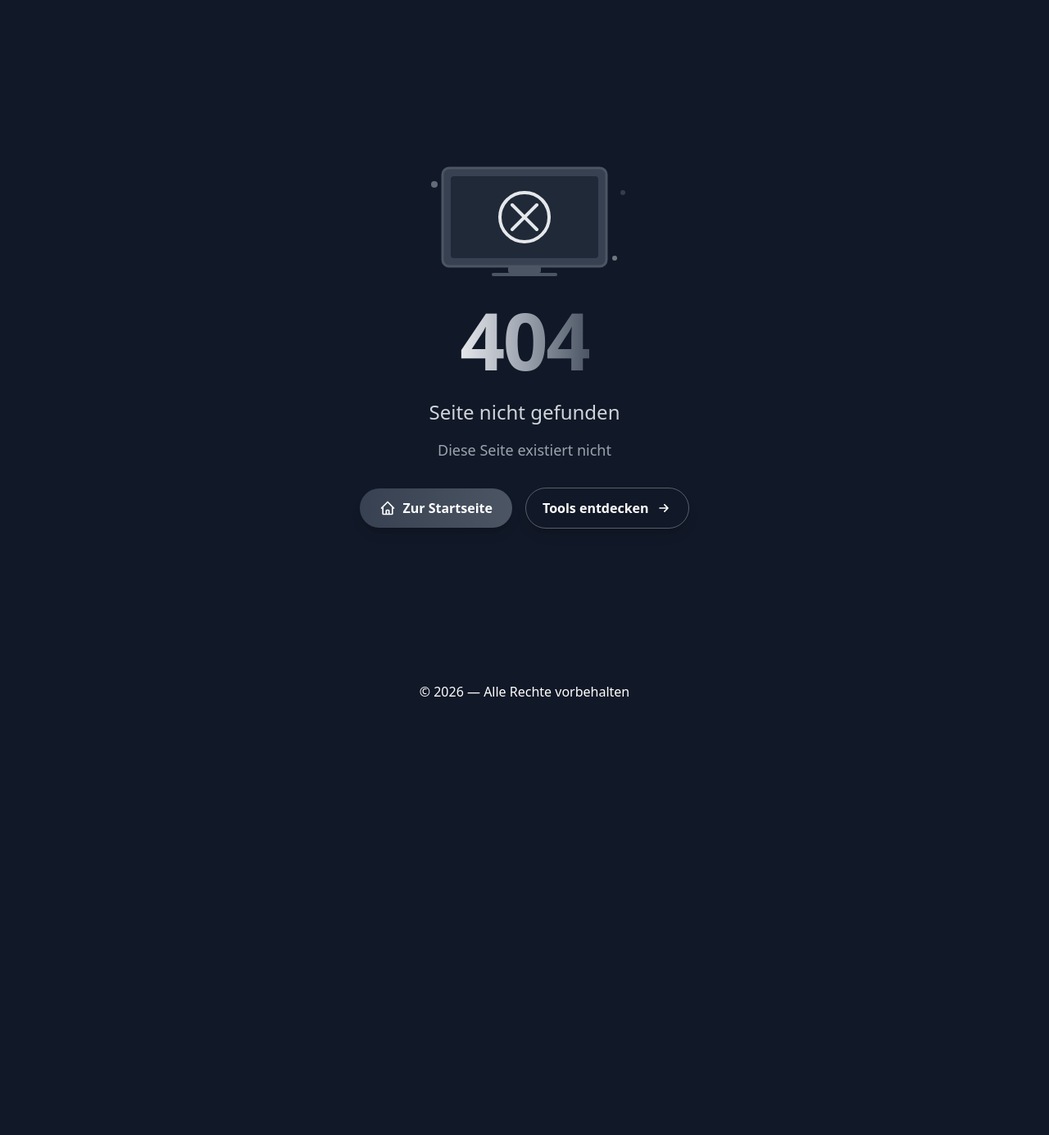
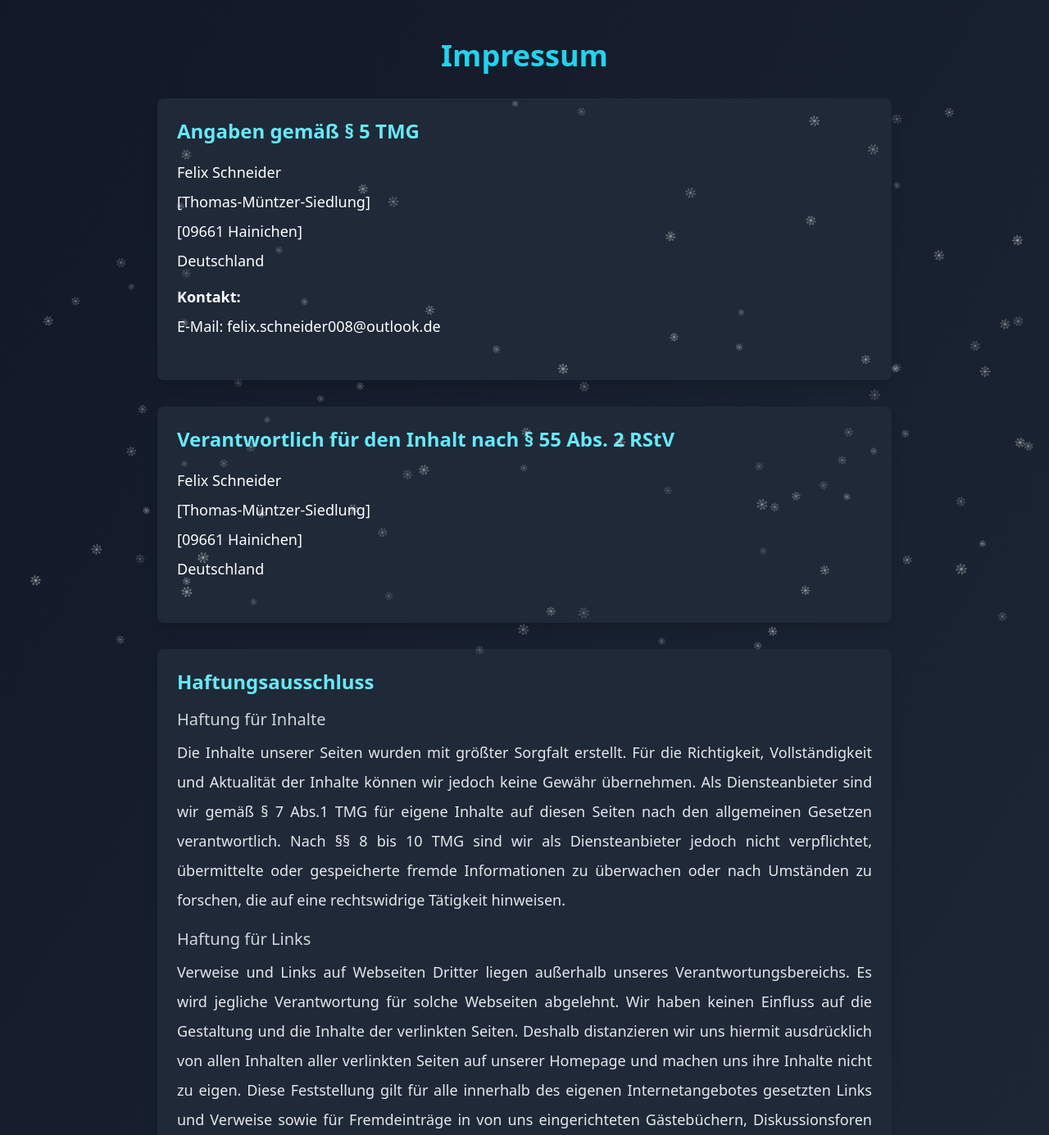
Before and after one commit to zfelyx/zfelyx.de, a React (Vite) app: page /impressum in a window 1280 px wide. Before the commit this address had no page. Shown: the top 1385 px of the page at 82% size. Before the commit the page ends 888 px from the top, so only its background shows below. Built offline with nearby package versions, Linux system fonts and the light colour scheme.

Commit message:
feat: Implement routing with React Router and add Impressum page

```diff
--- a/package.json
+++ b/package.json
@@ -15,7 +15,8 @@
     "i18next-browser-languagedetector": "^8.2.0",
     "react": "^18.2.0",
     "react-dom": "^18.2.0",
-    "react-i18next": "^16.5.1"
+    "react-i18next": "^16.5.1",
+    "react-router-dom": "^7.13.0"
   },
   "devDependencies": {
     "@types/node": "^25.0.3",
--- a/src/App.tsx
+++ b/src/App.tsx
@@ -1,11 +1,16 @@
+import { Routes, Route } from 'react-router-dom'
 import Footer from './components/Footer'
 import Social from './components/Social'
 import Experience from './components/Experience'
 import Snowfall from './components/Snowfall'
+import Impressum from './pages/Impressum'
 
 function App() {
   return (
     <div className="min-h-screen bg-gray-900 text-white">
+      <Routes>
+        <Route path="/" element={
+          <>
             <Snowfall />
             {/* Hero Section */}
             <section className="relative overflow-hidden">
@@ -90,6 +95,10 @@ function App() {
               </div>
             </section>
             <Footer />
+          </>
+        } />
+        <Route path="/impressum" element={<Impressum />} />
+      </Routes>
     </div>
   )
 }
--- a/src/components/Footer.tsx
+++ b/src/components/Footer.tsx
@@ -1,10 +1,15 @@
+import { Link } from 'react-router-dom'
+
 export default function Footer() {
   return (
     <footer className="bg-background text-white py-8 px-4 text-center w-full">
       <div className="flex flex-col items-center">
-        <p>
+        <p className="mb-4">
             © {new Date().getFullYear()} — Alle Rechte vorbehalten
         </p>
+        <Link to="/impressum" className="text-gray-400 hover:text-white transition-colors">
+          Impressum & Datenschutz
+        </Link>
       </div>
     </footer>
   )
--- a/src/main.tsx
+++ b/src/main.tsx
@@ -1,23 +1,15 @@
 import React from 'react'
 import ReactDOM from 'react-dom/client'
+import { BrowserRouter } from 'react-router-dom'
 import App from './App.tsx'
 import './index.css'
-import NotFound from './components/NotFound'
 
 const root = ReactDOM.createRoot(document.getElementById('root')!)
 
-const pathname = typeof window !== 'undefined' ? window.location.pathname : '/'
-
-if (pathname === '/' || pathname === '/index.html') {
-    root.render(
-        <React.StrictMode>
+root.render(
+    <React.StrictMode>
+        <BrowserRouter>
             <App />
-        </React.StrictMode>,
-    )
-} else {
-    root.render(
-        <React.StrictMode>
-            <NotFound />
-        </React.StrictMode>,
-    )
-}
+        </BrowserRouter>
+    </React.StrictMode>,
+)
--- /dev/null
+++ b/src/pages/Impressum.tsx
@@ -0,0 +1,76 @@
+import { Link } from 'react-router-dom'
+import Snowfall from '../components/Snowfall'
+
+
+export default function Impressum() {
+  return (
+    <div className="min-h-screen bg-gradient-to-br from-gray-900 to-gray-800 text-white py-12 px-4">
+      <div className="max-w-4xl mx-auto">
+        <h1 className="text-4xl font-bold mb-8 text-center text-cyan-400">Impressum</h1>
+
+        <div className="bg-gray-800 rounded-lg shadow-lg p-6 mb-8">
+            <Snowfall />
+          <section className="mb-6">
+            <h2 className="text-2xl font-semibold mb-4 text-cyan-300">Angaben gemäß § 5 TMG</h2>
+            <p className="mb-2 leading-loose text-lg text-justify">
+              Felix Schneider<br />
+              [Thomas-Müntzer-Siedlung]<br />
+              [09661 Hainichen]<br />
+              Deutschland
+            </p>
+            <p className="mb-2 leading-loose text-lg text-justify">
+              <strong>Kontakt:</strong><br />
+              E-Mail: felix.schneider008@outlook.de
+            </p>
+          </section>
+        </div>
+
+        <div className="bg-gray-800 rounded-lg shadow-lg p-6 mb-8">
+          <section className="mb-6">
+            <h2 className="text-2xl font-semibold mb-4 text-cyan-300">Verantwortlich für den Inhalt nach § 55 Abs. 2 RStV</h2>
+            <p className="leading-loose text-lg text-justify">
+              Felix Schneider<br />
+              [Thomas-Müntzer-Siedlung]<br />
+              [09661 Hainichen]<br />
+              Deutschland
+            </p>
+          </section>
+        </div>
+
+        <div className="bg-gray-800 rounded-lg shadow-lg p-6 mb-8">
+          <section className="mb-6">
+            <h2 className="text-2xl font-semibold mb-4 text-cyan-300">Haftungsausschluss</h2>
+            <h3 className="text-xl font-medium mb-2 text-gray-300">Haftung für Inhalte</h3>
+            <p className="mb-4 leading-loose text-lg text-justify text-gray-200">
+              Die Inhalte unserer Seiten wurden mit größter Sorgfalt erstellt. Für die Richtigkeit, Vollständigkeit und Aktualität der Inhalte können wir jedoch keine Gewähr übernehmen. Als Diensteanbieter sind wir gemäß § 7 Abs.1 TMG für eigene Inhalte auf diesen Seiten nach den allgemeinen Gesetzen verantwortlich. Nach §§ 8 bis 10 TMG sind wir als Diensteanbieter jedoch nicht verpflichtet, übermittelte oder gespeicherte fremde Informationen zu überwachen oder nach Umständen zu forschen, die auf eine rechtswidrige Tätigkeit hinweisen.
+            </p>
+            <h3 className="text-xl font-medium mb-2 text-gray-300">Haftung für Links</h3>
+            <p className="mb-4 leading-loose text-lg text-justify text-gray-200">
+              Verweise und Links auf Webseiten Dritter liegen außerhalb unseres Verantwortungsbereichs. Es wird jegliche Verantwortung für solche Webseiten abgelehnt. Wir haben keinen Einfluss auf die Gestaltung und die Inhalte der verlinkten Seiten. Deshalb distanzieren wir uns hiermit ausdrücklich von allen Inhalten aller verlinkten Seiten auf unserer Homepage und machen uns ihre Inhalte nicht zu eigen. Diese Feststellung gilt für alle innerhalb des eigenen Internetangebotes gesetzten Links und Verweise sowie für Fremdeinträge in von uns eingerichteten Gästebüchern, Diskussionsforen und Mailinglisten.
+            </p>
+            <h3 className="text-xl font-medium mb-2 text-gray-300">Urheberrecht</h3>
+            <p className="mb-4 leading-loose text-lg text-justify text-gray-200">
+              Die durch die Seitenbetreiber erstellten Inhalte und Werke auf diesen Seiten unterliegen dem deutschen Urheberrecht. Die Vervielfältigung, Bearbeitung, Verbreitung und jede Art der Verwertung außerhalb der Grenzen des Urheberrechtes bedürfen der schriftlichen Zustimmung des jeweiligen Autors bzw. Erstellers. Downloads und Kopien dieser Seite sind nur für den privaten, nicht kommerziellen Gebrauch gestattet.
+            </p>
+          </section>
+        </div>
+
+        <div className="bg-gray-800 rounded-lg shadow-lg p-6 mb-8">
+          <section className="mb-6">
+            <h2 className="text-2xl font-semibold mb-4 text-cyan-300">Datenschutz</h2>
+            <p className="mb-4 leading-loose text-lg text-justify text-gray-200">
+              Diese Website verwendet keine Cookies und sammelt keine personenbezogenen Daten. Es werden keine Tracking-Tools verwendet.
+            </p>
+            <p className="mb-4 leading-loose text-lg text-justify text-gray-200">
+              Bei Fragen zum Datenschutz können Sie mich per E-Mail kontaktieren: felix.schneider008@outlook.de
+            </p>
+          </section>
+        </div>
+
+        <div className="text-center">
+          <Link to="/" className="text-cyan-400 hover:text-cyan-300 transition-colors duration-200">Zurück zur Startseite</Link>
+        </div>
+      </div>
+    </div>
+  )
+}
```
Also changed, not shown: 1 other file (tests, documents, lock files or other folders). Lines whose indentation alone changed are shown as unchanged.
